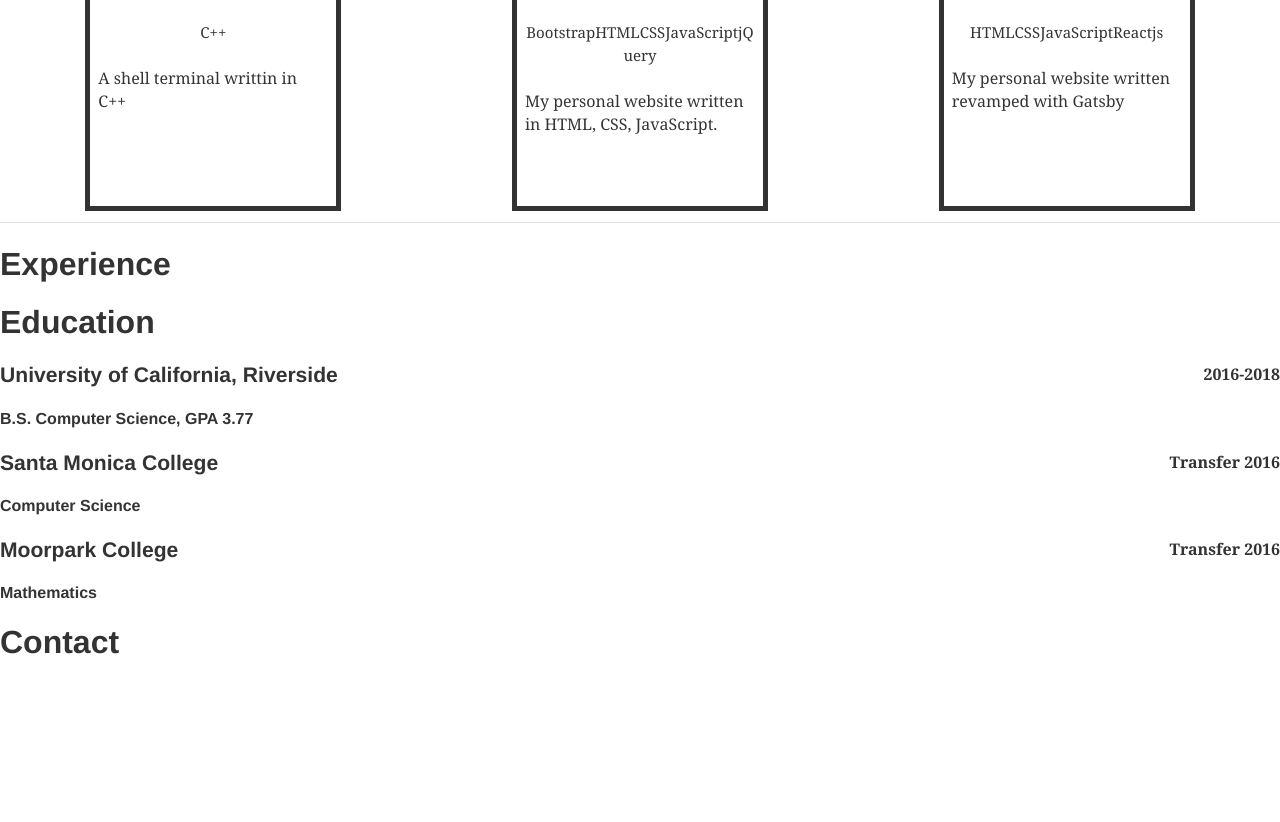
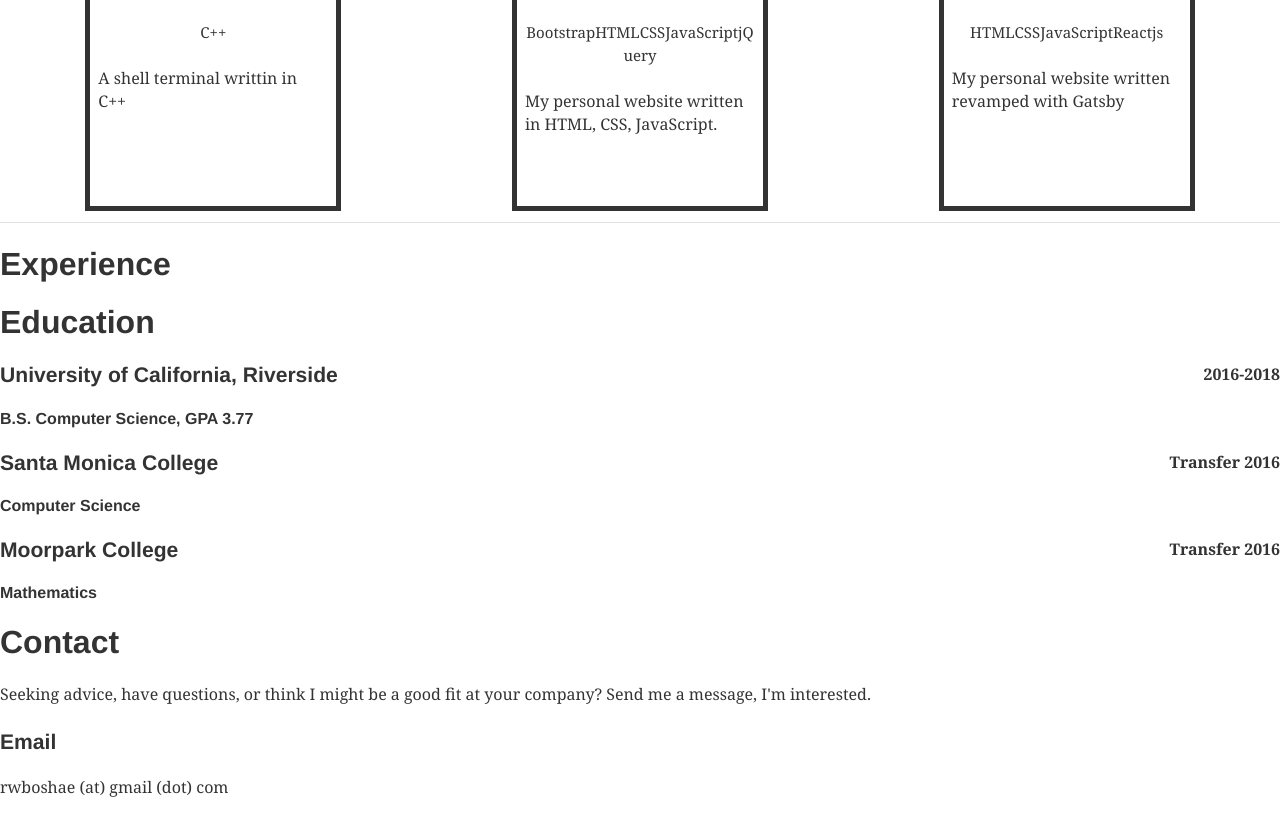
Before and after one commit to RBoshae/personal-website-react, a Gatsby site: page / in a window 1280 px wide. Shown: the part 969-1791 px from the top of the page. Before the commit the page ends 1652 px from the top, so only its background shows below. Built offline with nearby package versions, Linux system fonts and the light colour scheme; Gatsby itself is replaced by a stand-in of ours.

Commit message:
Added Contact information

```diff
--- a/src/components/Contact.js
+++ b/src/components/Contact.js
@@ -1,9 +1,34 @@
 import React from 'react'
+
+const constactStyle = {
+   width: '42%', float: 'left', display: 'inline-block', marginRight: '1rem'
+}
 
 const Contact = () => {
   return(
     <div>
       <h1>Contact</h1>
+      <div id="contactMessage">
+        <p>Seeking advice, have questions, or think I might be a good fit at your company? Send me a message, I'm interested.</p>
+        <h3>Email</h3>
+        <p>rwboshae (at) gmail (dot) com</p>
+
+      </div>
+      {/* <div style={{ float: 'right', display: 'inline-block', marginRight: '1rem'}}>
+        <form role="form" aria-label="contact form" novalidate="">
+          <div>
+            <div>
+              <input type="text" id="field_name" required="" aria-invalid="false" name="Name" value="" placeholder="Name *" data-aid="nameField"></input>
+              <input type="text" id="field_email" required="" aria-invalid="false" name="Email" value="" class="cf2_required" placeholder="Email *" data-aid="emailField"></input>
+            </div>
+            <div>
+              <input type="text" id="field_subject" aria-invalid="false" name="Subject" value="" class="" placeholder="Subject" data-aid="subjectField"></input>
+            </div>
+            <textarea name="Message" placeholder="Message" data-aid="messageField" ></textarea>
+            <button type="submit" id="comp-iqqoiul5submit" class="cf2submit">Send</button>
+          </div>
+        </form>
+      </div>*/}
     </div>
   )
 }
```
